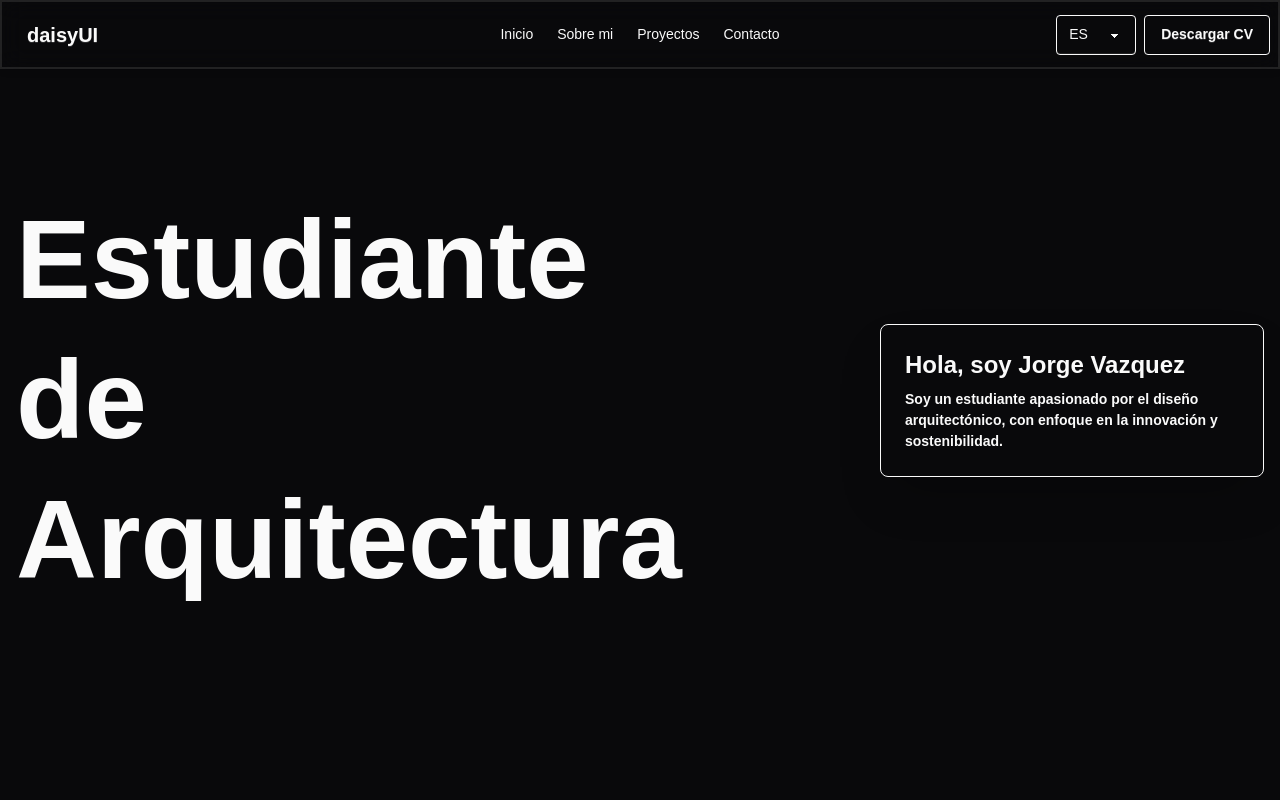
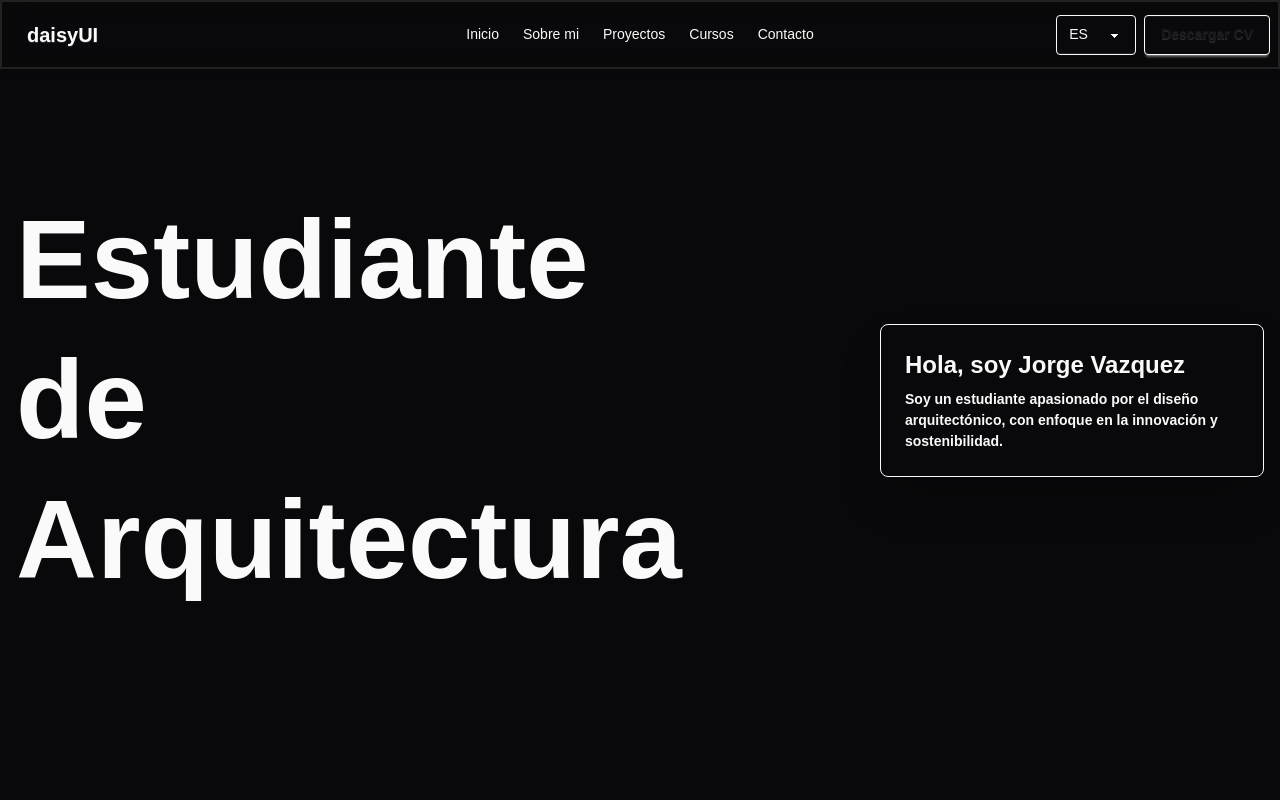
Before and after one commit to mazax28/portfolio-jova, a React (Vite) app: page / in a window 1280 px wide. Shown: the top 800 px of the page. Built offline with nearby package versions, Linux system fonts and the light colour scheme.

Commit message:
feat: implement smooth scrolling links in Navbar component

```diff
--- a/src/components/Navbar.tsx
+++ b/src/components/Navbar.tsx
@@ -1,3 +1,5 @@
+
+import {Link} from "react-scroll"
 
 function Navbar() {
   return (
@@ -10,20 +12,22 @@ function Navbar() {
             <ul
             tabIndex={0}
             className="menu menu-sm dropdown-content bg-[#161616] rounded-box z-1 mt-3 w-52 p-2 shadow">
-            <li><a>Inicio</a></li>
-            <li><a>Sobre mi</a></li>
-            <li><a>Proyectos</a></li>
-            <li><a>Contacto</a></li>
+            <Link to='home' smooth={true} duration={500}><li><a>Inicio</a></li></Link>
+            <Link to='about' smooth={true} duration={500}><li><a>Sobre mi</a></li></Link>
+            <Link to='projects' smooth={true} duration={500}><li><a>Proyectos</a></li></Link>
+            <Link to='courses' smooth={true} duration={500}><li><a>Cursos</a></li></Link>
+            <Link to='contact' smooth={true} duration={500}><li><a>Contacto</a></li></Link>
             </ul>
         </div>
         <a className="btn btn-ghost text-xl">daisyUI</a>
         </div>
         <div className="navbar-center hidden lg:flex">
         <ul className="menu menu-horizontal px-1 font-light">
-            <li><a>Inicio</a></li>
-            <li><a>Sobre mi</a></li>
-            <li><a>Proyectos</a></li>
-            <li><a>Contacto</a></li>
+            <Link to='home' smooth={true} duration={500} offset={-64}><li><a>Inicio</a></li></Link>
+            <Link to='about' smooth={true} duration={500} offset={-64}><li><a>Sobre mi</a></li></Link>
+            <Link to='projects' smooth={true} duration={500} offset={-64}><li><a>Proyectos</a></li></Link>
+            <Link to='courses' smooth={true} duration={500} offset={-64}><li><a>Cursos</a></li></Link>
+            <Link to='contact' smooth={true} duration={500} offset={-64}><li><a>Contacto</a></li></Link>
         </ul>
         </div>
         <div className="navbar-end flex items-center gap-2">
@@ -31,7 +35,7 @@ function Navbar() {
             <option>ES</option>
             <option>EN</option>
         </select>
-        <a className="btn btn-outline  hover:bg-[#09090b] ">Descargar CV</a>
+        <a className="btn border border-[#fafafa] bg-[#09090b]">Descargar CV</a>
         </div>
   </div>
   )
```
